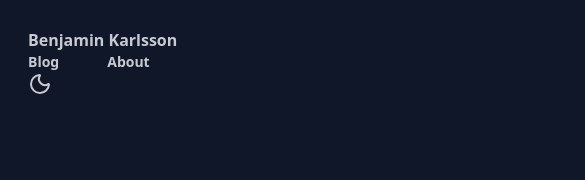
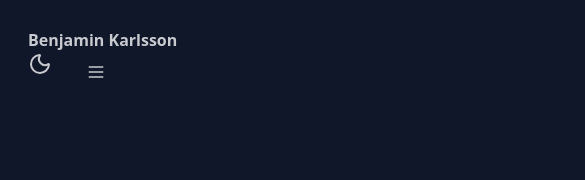
Before and after one commit to B3Kay/benjaminkarlsson.com, a SvelteKit app: page / in a window 390 px wide. Shown: the top 180 px of the page, 585 px wide, since content can reach past the window. Built offline with nearby package versions, Linux system fonts and the light colour scheme; what tailwindcss-fluid-type, tailwindcss-logical would draw is missing.

Commit message:
:lipstick: Style blog header to fit small screen

```diff
--- a/src/routes/+layout.svelte
+++ b/src/routes/+layout.svelte
@@ -8,7 +8,7 @@
 <div class="h-full max-w-screen-sxl grid grid-rows-layout">
   <Header></Header>
 
-  <main class="md:p-0 p-9 m-7">
+  <main class="p-0 md:p-9 m-6">
     <slot />
   </main>
   <Footer></Footer>
--- a/src/routes/header.svelte
+++ b/src/routes/header.svelte
@@ -3,20 +3,49 @@
     import Toggle from "./toggle.svelte";
 </script>
 
-<nav class="block p-7 sm:flex sm:space-x-0 justify-between">
+<nav class="block p-7 sm:flex sm:space-x-0 content-between justify-between">
     <a href="/" class="title">
         <b>{config.title}</b>
     </a>
-    <ul class="flex gap-12 font-bold text-sm">
+    <ul class="hidden md:flex gap-12 font-bold text-sm">
         <li class="">
             <a class="inherit decoration-0" href="/blog">Blog</a>
         </li>
         <li class="">
             <a class="inherit decoration-0" href="/about">About</a>
         </li>
-        <!-- <li class="">
-            <a class="inherit decoration-0" href="/contact">Contact</a>
-        </li> -->
     </ul>
-    <Toggle />
+    <div class="flex gap-2">
+        <Toggle />
+
+        <div class="dropdown dropdown-bottom dropdown-end block md:hidden">
+            <button
+                tabindex="0"
+                role="button"
+                class="btn btn-ghost btn-square btn-sm m-1"
+                ><svg
+                    xmlns="http://www.w3.org/2000/svg"
+                    fill="none"
+                    viewBox="0 0 24 24"
+                    class="inline-block w-5 h-5 stroke-current"
+                    ><path
+                        stroke-linecap="round"
+                        stroke-linejoin="round"
+                        stroke-width="2"
+                        d="M4 6h16M4 12h16M4 18h16"
+                    ></path></svg
+                ></button
+            >
+            <ul
+                class="dropdown-content z-[1] menu p-2 shadow bg-base-100 rounded-box w-52"
+            >
+                <li class="">
+                    <a class="inherit decoration-0" href="/blog">Blog</a>
+                </li>
+                <li class="">
+                    <a class="inherit decoration-0" href="/about">About</a>
+                </li>
+            </ul>
+        </div>
+    </div>
 </nav>
--- a/src/routes/toggle.svelte
+++ b/src/routes/toggle.svelte
@@ -9,7 +9,7 @@
         aria-label="Toggle Theme"
         on:click={toggleTheme}
         type="checkbox"
-        class="theme-controller"
+        class="theme-controller m-5"
         value="synthwave"
     />
     <Sun class="swap-on"></Sun>
```
